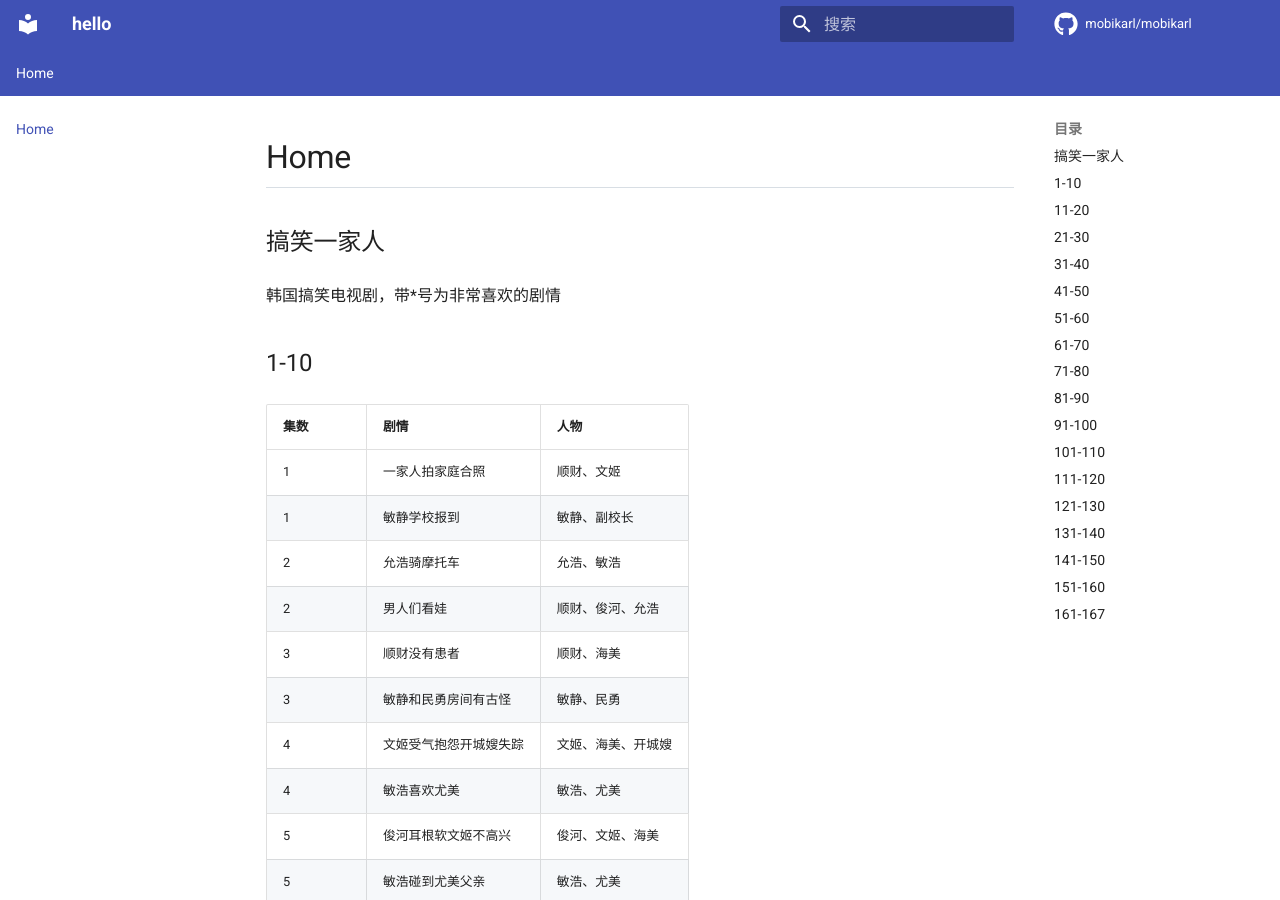
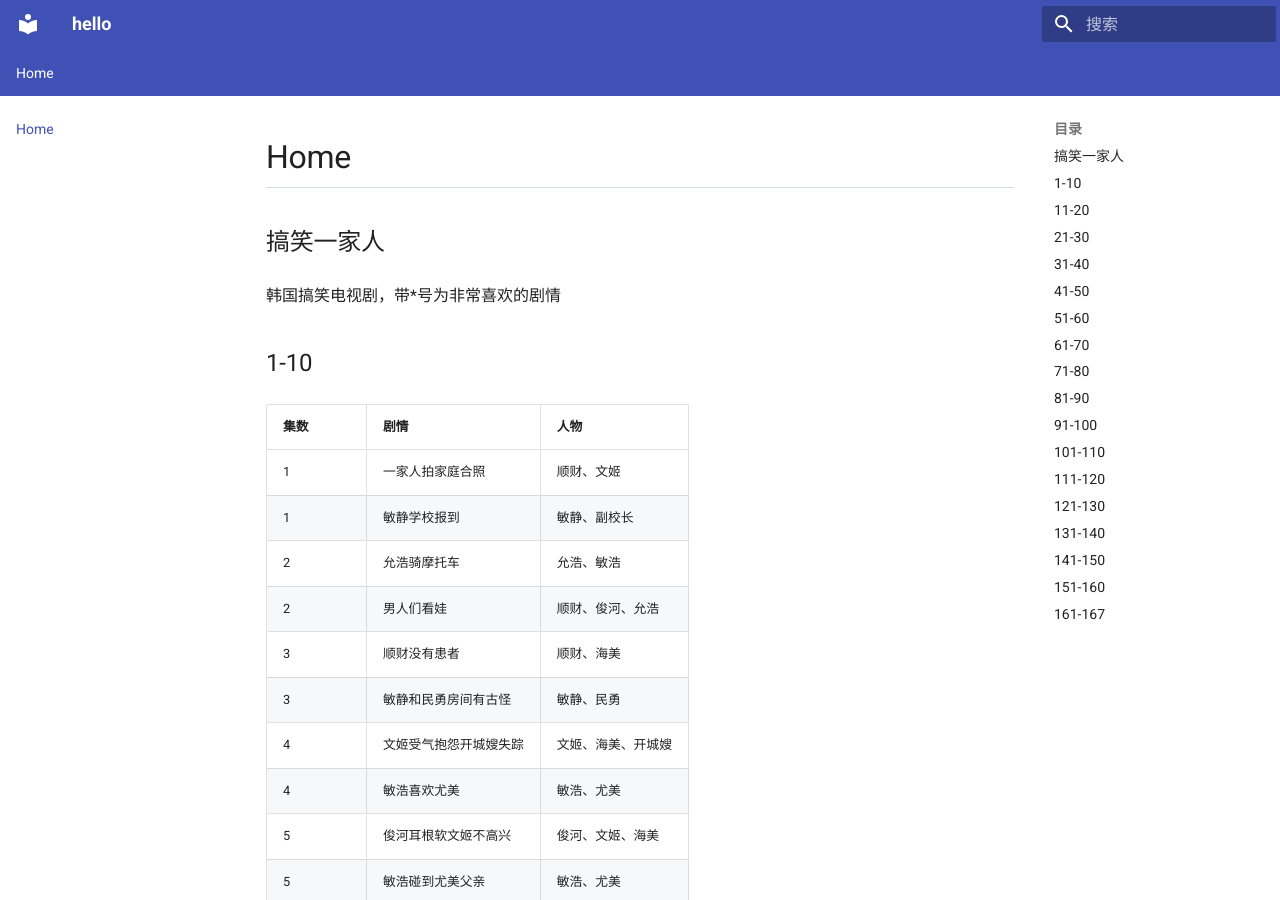
Before and after one commit to mobikarl/mobikarl, an MkDocs documentation site: the page built from docs/index.md, in a window 1280 px wide and 900 px high. Built offline with MkDocs 1.6.1 and Material for MkDocs 9.7.7, drawn with Linux system fonts in a browser that asks for light colours; comment, search, counter and statistics services are not loaded.

Commit message:
update mkdocs config

```diff
--- a/mkdocs.yml
+++ b/mkdocs.yml
@@ -1,8 +1,6 @@
 # 修改mkdocs配置，可参照 https://squidfunk.github.io/mkdocs-material/setup/changing-the-colors/
 site_name: hello
 docs_dir: docs
-repo_url: https://github.com/mobikarl/mobikarl
-repo_name: mobikarl/mobikarl
 theme:
   name: material
   language: zh
```
